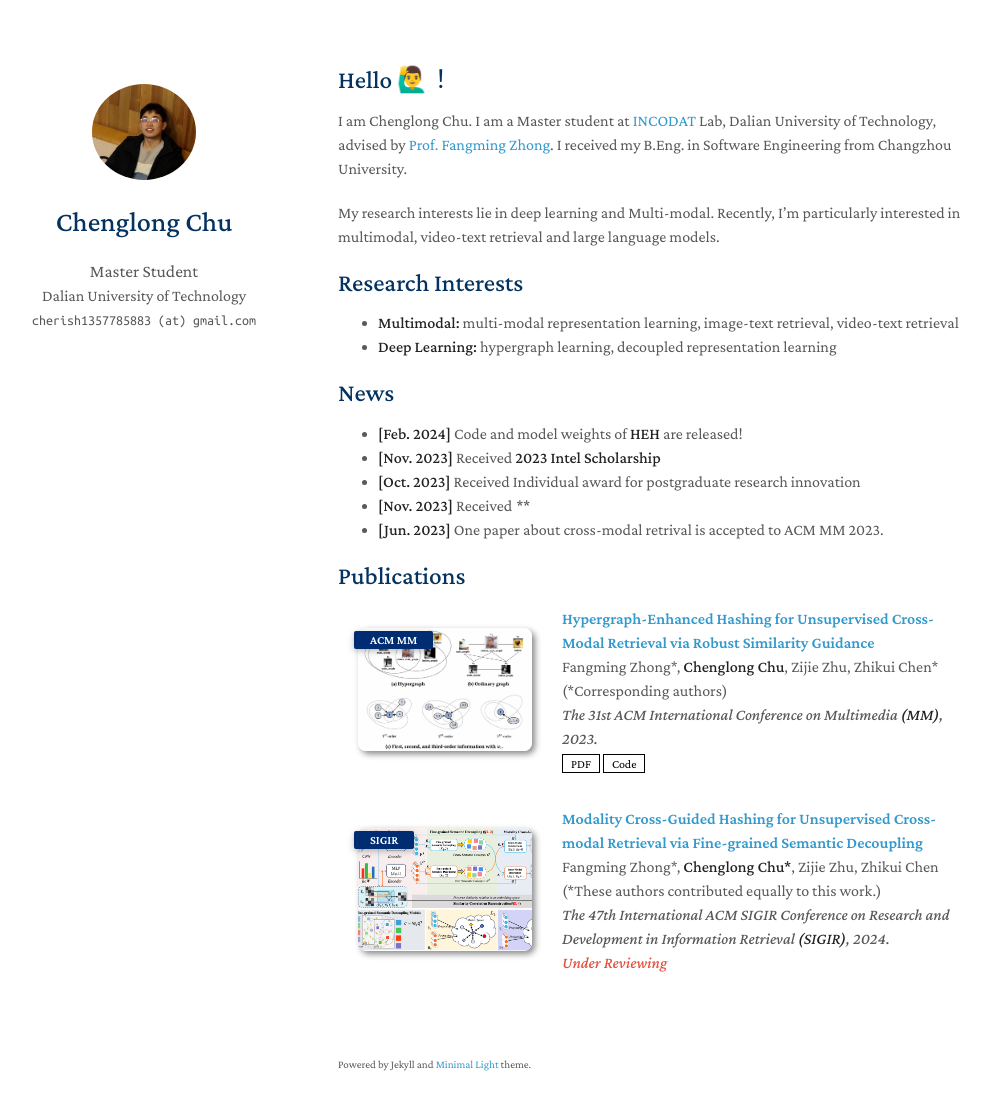
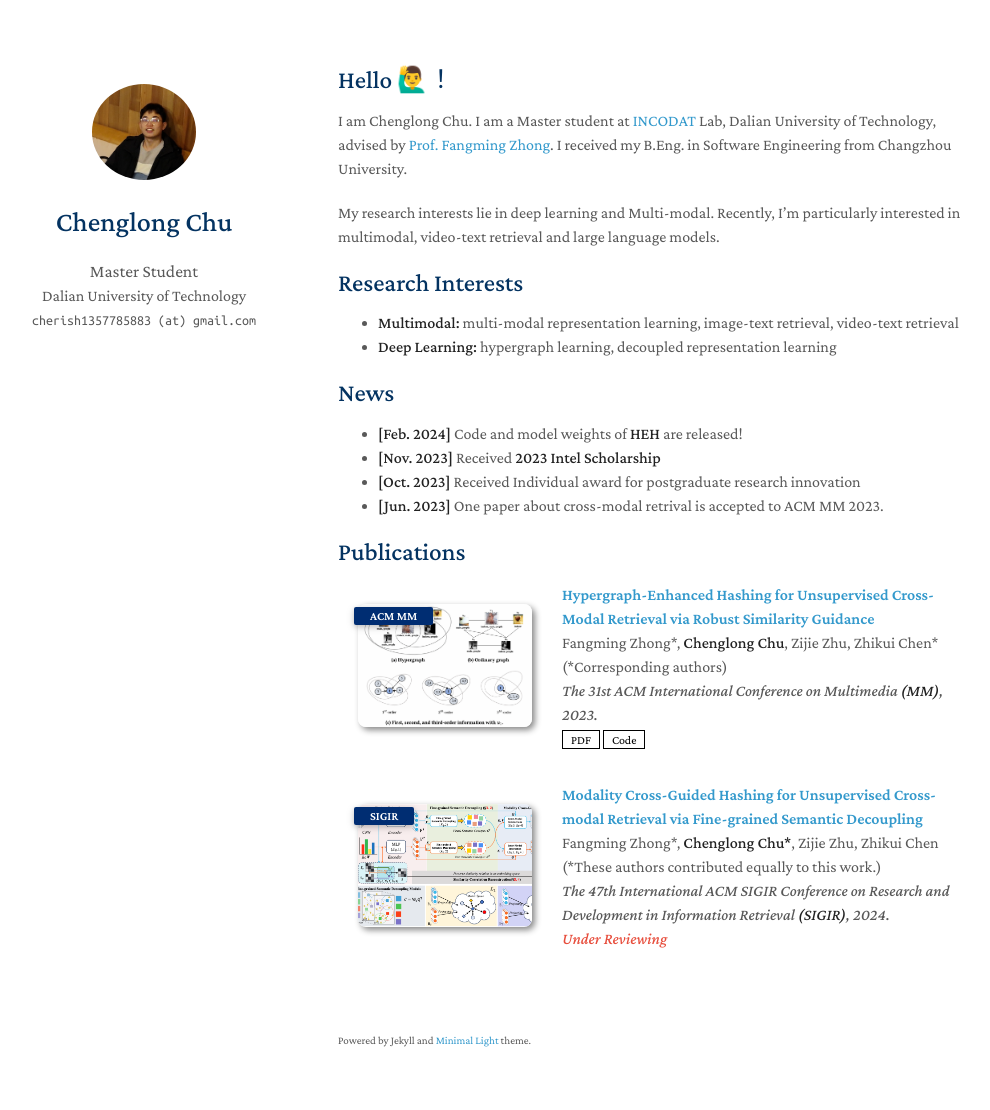
Before and after one commit to Cherishnoobs/Chenglong-Chu.github.io, a Jekyll site: the page built from index.md, in a window 1280 px wide and 1145 px high. Shown: the top 1110 px of the window, without its empty margins (132-1122 px from the left). Built offline with Jekyll 4.4.1, drawn with Linux system fonts in a browser that asks for light colours; nearby versions of some CDN libraries; a style sheet for code colours, icons or effects is not loaded; our own code applies the rules of GitHub Pages for plain Markdown files.

Commit message:
Update index.md

```diff
--- a/index.md
+++ b/index.md
@@ -19,7 +19,6 @@ My research interests lie in deep learning and Multi-modal. Recently, I'm partic
 - **[Feb. 2024]** Code and model weights of **HEH** are released!
 - **[Nov. 2023]** Received **2023 Intel Scholarship**
 - **[Oct. 2023]** Received Individual award for postgraduate research innovation
-- **[Nov. 2023]** Received ****
 - **[Jun. 2023]** One paper about cross-modal retrival is accepted to ACM MM 2023.
 
 {% include_relative _includes/publications.md %}
```
